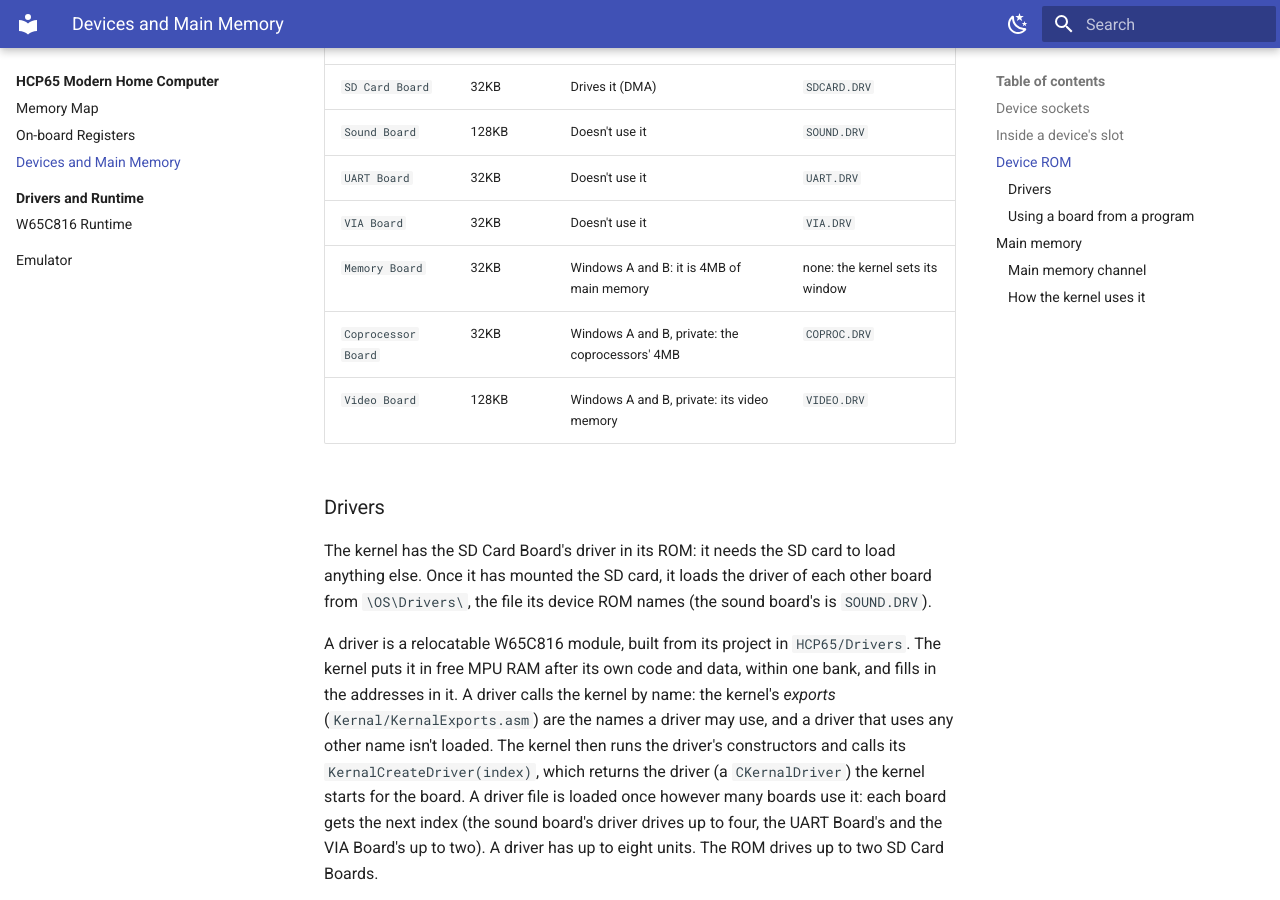
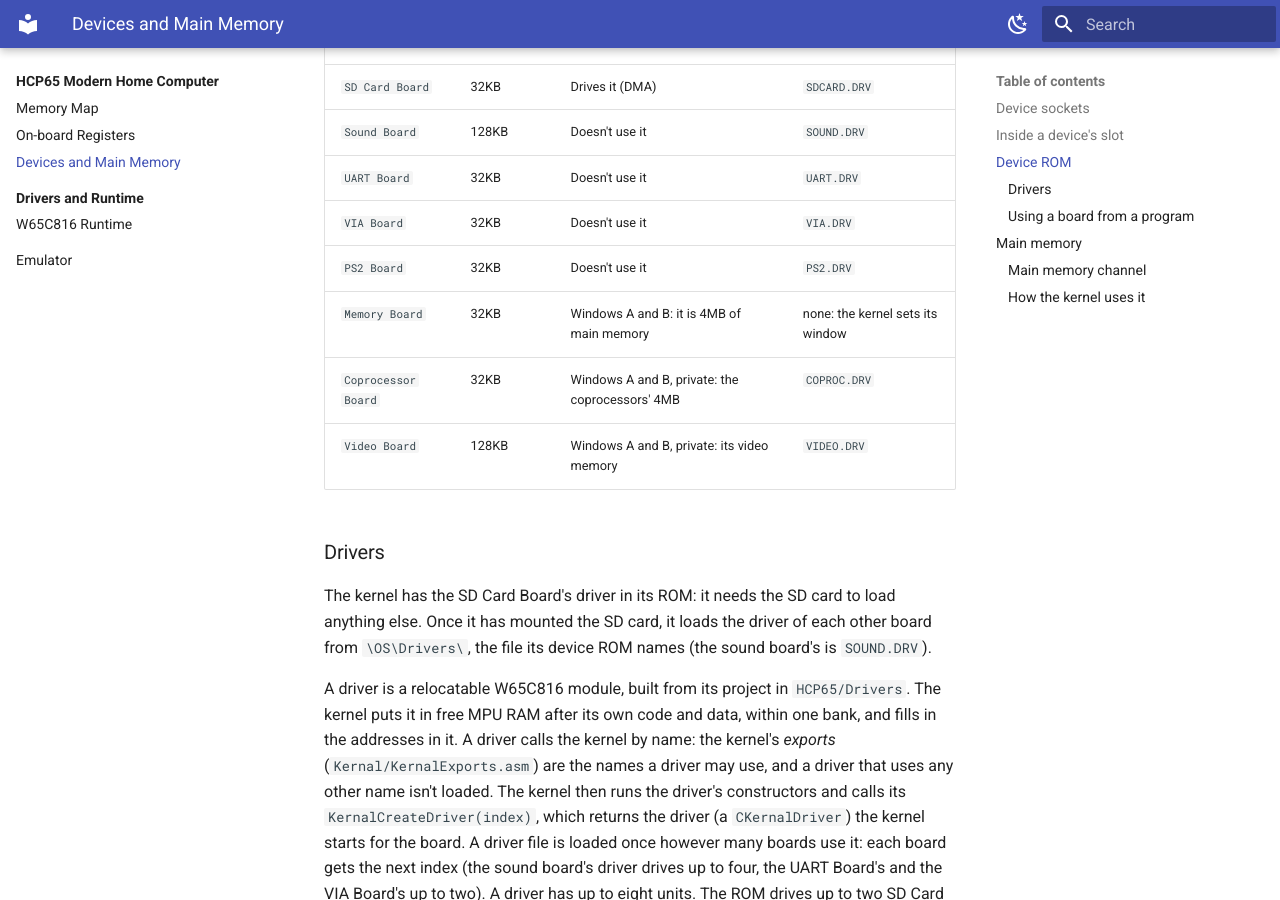
Before and after one commit to andrewpaterson/HCP65, an MkDocs documentation site: the page built from Website/docs/hcp65/devices.md, in a window 1280 px wide and 900 px high, scrolled down 4149 px. Built offline with MkDocs 1.6.1 and Material for MkDocs 9.7.7, drawn with Linux system fonts in a browser that asks for light colours; plug-ins that fetch from the network failed and are left out.

Commit message:
The devices page lists the PS2 Board and its driver file, PS2.DRV.

```diff
--- a/Website/docs/hcp65/devices.md
+++ b/Website/docs/hcp65/devices.md
@@ -138,6 +138,7 @@ The HCP65's own boards have the manufacturer `HCP65`:
 | `Sound Board` | 128KB | Doesn't use it | `SOUND.DRV` |
 | `UART Board` | 32KB | Doesn't use it | `UART.DRV` |
 | `VIA Board` | 32KB | Doesn't use it | `VIA.DRV` |
+| `PS2 Board` | 32KB | Doesn't use it | `PS2.DRV` |
 | `Memory Board` | 32KB | Windows A and B: it is 4MB of main memory | none: the kernel sets its window |
 | `Coprocessor Board` | 32KB | Windows A and B, private: the coprocessors' 4MB | `COPROC.DRV` |
 | `Video Board` | 128KB | Windows A and B, private: its video memory | `VIDEO.DRV` |
```
